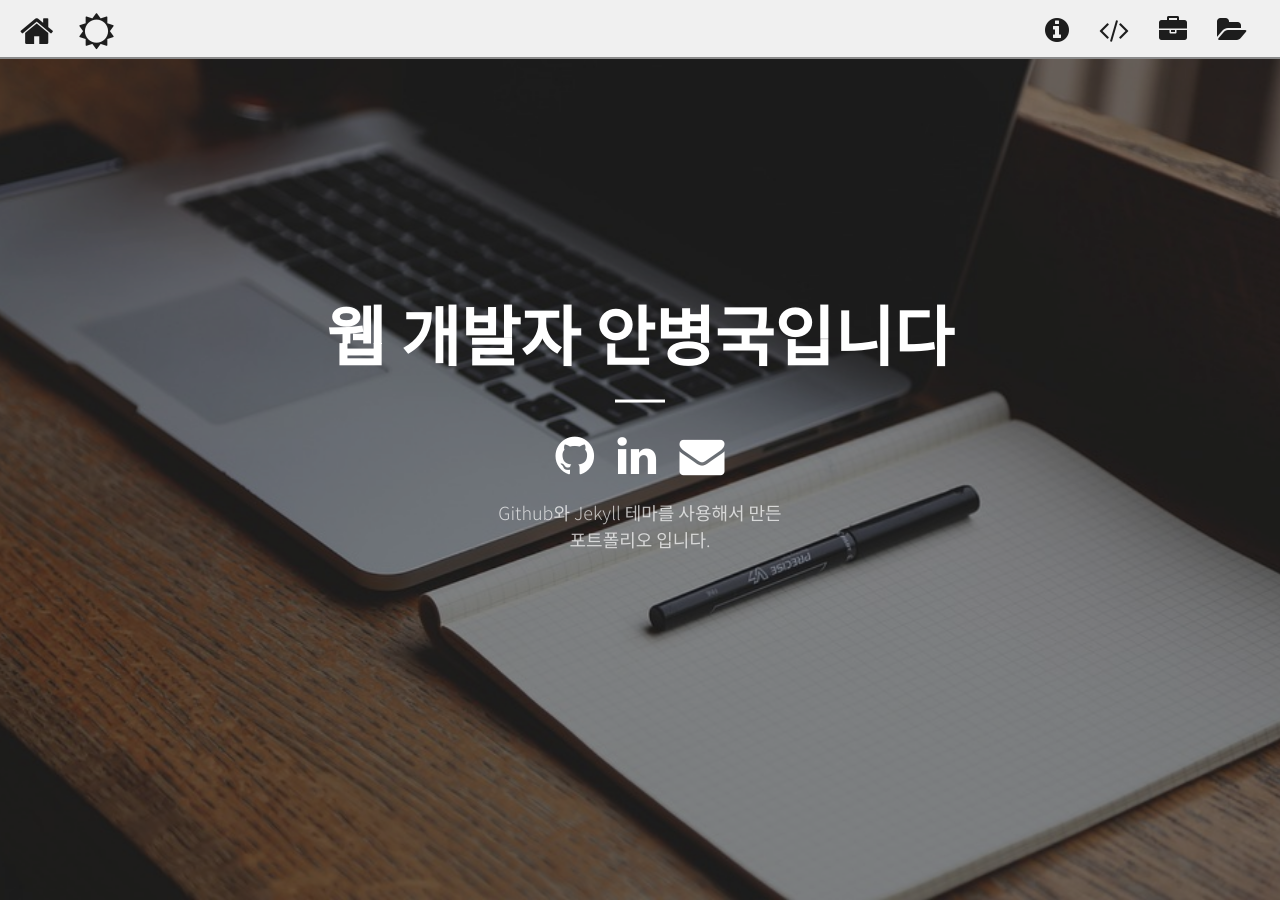
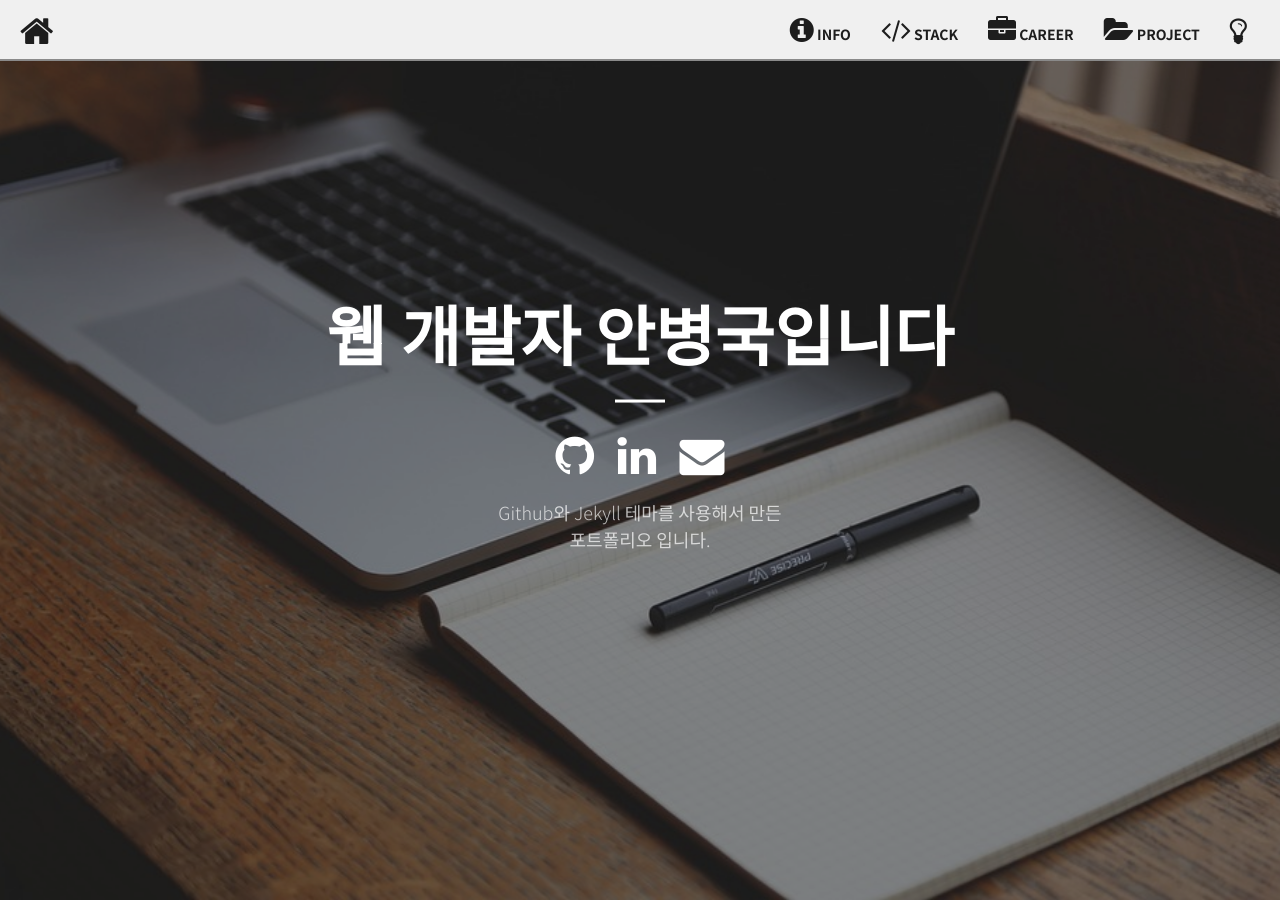
Before and after one commit to fpshtmxm36/Jekyll_Portfolio, a Jekyll site: the page built from index.md, in a window 1280 px wide and 900 px high. Built offline with Jekyll 4.4.1, drawn with Linux system fonts in a browser that asks for light colours; some web fonts are replaced.

Commit message:
230120_수정
*문단별 색 통일
*다크 모드 수정

```diff
--- a/_includes/nav.html
+++ b/_includes/nav.html
@@ -1,35 +1,46 @@
 <nav id="mainNav" class="navbar navbar-default navbar-fixed-top">
     <div class="container-fluid">
         <!-- Brand and toggle get grouped for better mobile display -->
-        <div class="navbar-header" style="float: left;">
-            <!--
+        <div class="navbar-header">
             <button type="button" class="navbar-toggle collapsed" data-toggle="collapse" data-target="#bs-example-navbar-collapse-1">
                 <span class="sr-only">Toggle navigation</span>
                 <span class="icon-bar"></span>
                 <span class="icon-bar"></span>
                 <span class="icon-bar"></span>
             </button>
-            -->
             <a class="navbar-brand page-scroll" href="#page-top"><i class="fa fa-2x fa-home"></i></a>
-            <span id="mode-switch" class="navbar-brand" role="button">
-                <i id="switch" class="fa fa-2x fa-sun-o"></i>
-            </span>
         </div>
         <!-- Collect the nav links, forms, and other content for toggling -->
-        <!--<div class="collapse navbar-collapse" id="bs-example-navbar-collapse-1">-->
-        <div style="float: right;">
+        <div class="collapse navbar-collapse" id="bs-example-navbar-collapse-1">
             <ul class="nav navbar-nav navbar-right">
                 <li>
-                    <a class="page-scroll" href="#Info"><i class="fa fa-2x fa-info-circle"></i></a>
+                    <a class="page-scroll" href="#Info">
+                        <i class="fa fa-2x fa-info-circle"></i>
+                        <span>Info</span>
+                    </a>
                 </li>
                 <li>
-                    <a class="page-scroll" href="#Stack"><i class="fa fa-2x fa-code"></i></a>
+                    <a class="page-scroll" href="#Stack">
+                        <i class="fa fa-2x fa-code"></i>
+                        <span>Stack</span>
+                    </a>
                 </li>
                 <li>
-                    <a class="page-scroll" href="#Career"><i class="fa fa-2x fa-briefcase"></i></a>
+                    <a class="page-scroll" href="#Career">
+                        <i class="fa fa-2x fa-briefcase"></i>
+                        <span>Career</span>
+                    </a>
                 </li>
                 <li>
-                    <a class="page-scroll" href="#Project"><i class="fa fa-2x fa-folder-open"></i></a>
+                    <a class="page-scroll" href="#Project">
+                        <i class="fa fa-2x fa-folder-open"></i>
+                        <span>Project</span>
+                    </a>
+                </li>
+                <li>
+                    <span id="mode-switch" class="" role="button">
+                        <i id="switch" class="fa fa-2x fa-lightbulb-o"></i>
+                    </span>
                 </li>
             </ul>
         </div>
--- a/_sass/_base.scss
+++ b/_sass/_base.scss
@@ -1,8 +1,3 @@
-:root {
-    --career: #636363;
-    --project: #6e6868;
-}
-
 html,
 body {
     height: 100%;
@@ -19,18 +14,24 @@ body {
     --font: #1d1d1d;
     --navbar: #f0f0f0;
     --navborder: #8a8a8a;
+    --navclick: #c4c4c4;
     --hr: #ffffff;
-    --info: #f1f1f1;
-    --stack: #979797;
+    --info: #e8e8e8;
+    --stack: #e8e8e8;
+    --career: #e8e8e8;
+    --project: #e8e8e8;
 }
 
 body[data-theme="dark"]{
     --font: #fafafa;
     --navbar: #272727;
     --navborder: #1a1a1a;
+    --navclick: #555555;
     --hr: #333333;
-    --info: #3d3d3d;
-    --stack: #505050;
+    --info: #4f4f4f;
+    --stack: #4f4f4f;
+    --career: #4f4f4f;
+    --project: #4f4f4f;
 }
 
 hr {
@@ -168,6 +169,15 @@ aside {
   }
 
 // Navigation
+.navbar-toggle{
+    background-color: var(--navbar) !important;
+    color: var(--font);
+    &:hover,
+    &:focus{
+        background-color: var(--navclick) !important;
+        color: var(--font);
+    }
+}
 
 .navbar-default {
     background-color: var(--navbar);
@@ -187,6 +197,7 @@ aside {
     }
     .nav {
         > li {
+            color: var(--font);
             > a,
             > a:focus {
                 text-transform: uppercase;
@@ -624,3 +635,12 @@ img::-moz-selection {
         align-items: center;
     }
 }
+
+.theme-button{
+    position: fixed;
+    bottom: 10%;
+    right: 10%;
+    background-color: var(--navbar);
+    color: var(--font);
+    border-radius: 25%;
+}
--- a/js/creative.js
+++ b/js/creative.js
@@ -18,12 +18,8 @@
 
     $('#mode-switch').bind('click', function(event) {
         if(document.body.dataset.theme == "light"){
-            $('#switch').addClass("fa-moon-o");
-            $('#switch').removeClass("fa-sun-o");
             document.body.dataset.theme = "dark";
         }else{
-            $('#switch').addClass("fa-sun-o");
-            $('#switch').removeClass("fa-moon-o");
             document.body.dataset.theme = "light";
         }
     });
```
